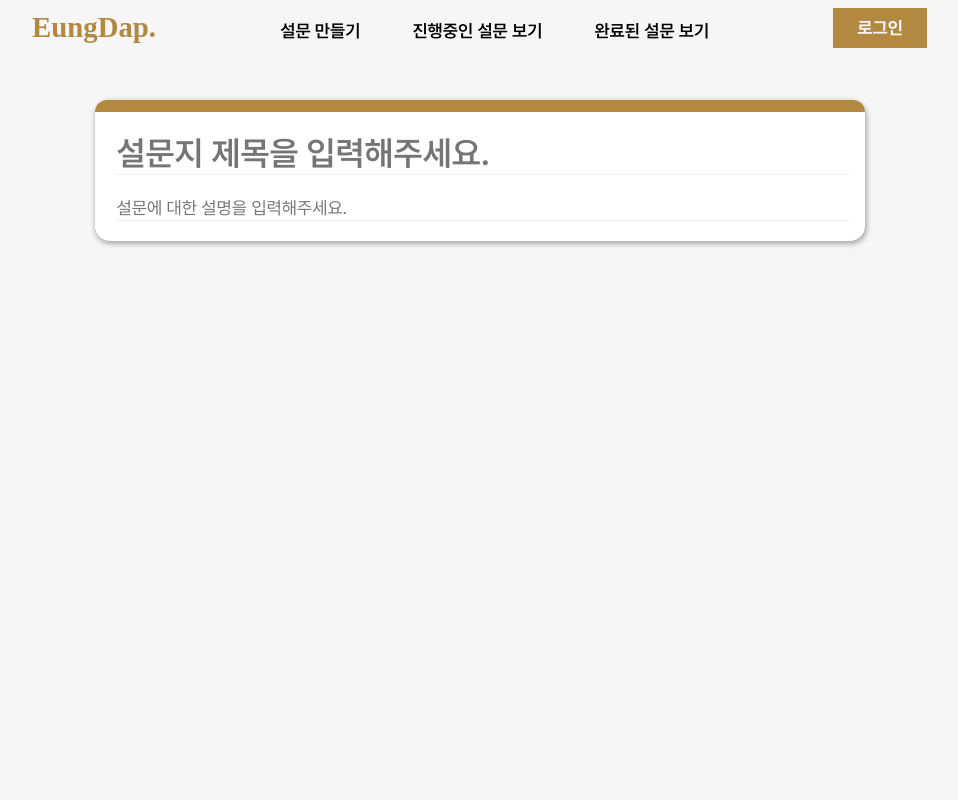
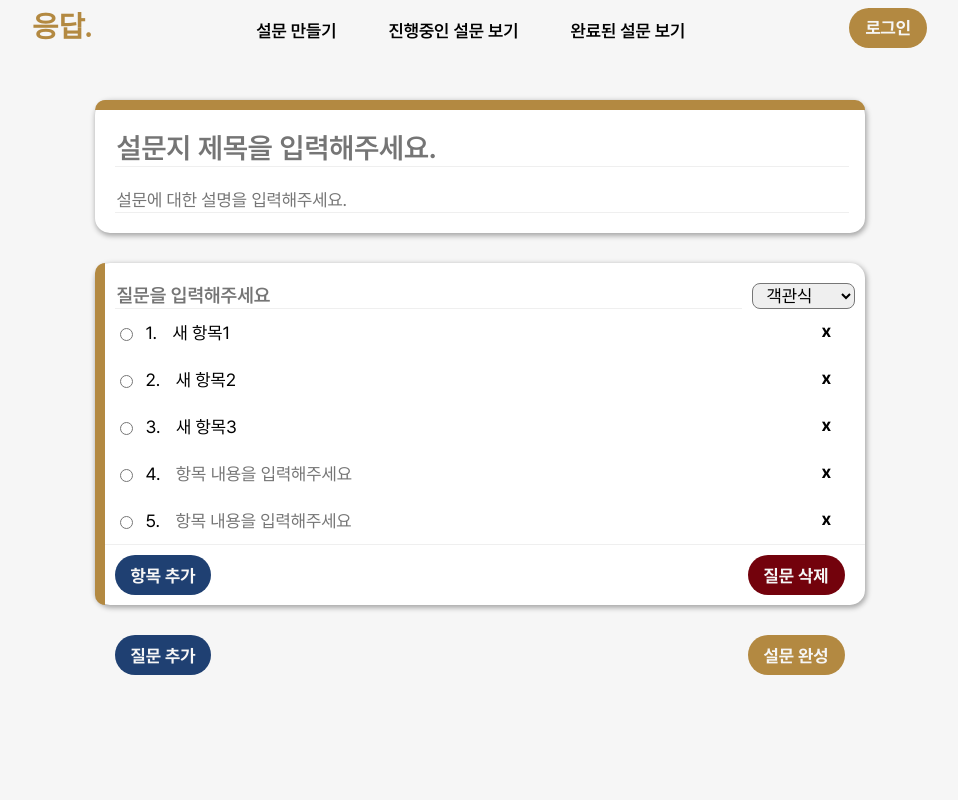
Before and after one commit to itscold96/Project-Eungdap, a React (Create React App) app in the folder my-project/: page /MakingSurvey in a window 1280 px wide. Shown: the top 800 px of the page, without its empty margins (153-1111 px from the left). Built offline with nearby package versions, Linux system fonts and the light colour scheme.

Commit message:
Feat: 설문지 만들기에서 질문의 항목 삭제/추가 기능 구현

```diff
--- a/my-project/src/CSS/common.css
+++ b/my-project/src/CSS/common.css
@@ -19,13 +19,27 @@ a {
   text-decoration: none;
 }
 
+.btn-add,
+.btn-del,
 .btn-basic {
   height: 2.5rem;
-  padding: 0px 1.5rem;
-  background-color: #b38941;
+  padding: 0px 1rem;
   color: #f6f6f6;
   font-size: 1.1rem;
   font-weight: 700;
+  border-radius: 20px;
+}
+
+.btn-basic {
+  background-color: #b38941;
+}
+
+.btn-add {
+  background-color: #1f4072;
+}
+
+.btn-del {
+  background-color: #73020c;
 }
 
 .eungdap-title {
--- a/my-project/src/components/Header/Header.jsx
+++ b/my-project/src/components/Header/Header.jsx
@@ -19,7 +19,7 @@ function Header() {
         <header className='IntroHeader'>
           <div className='IntroHeader__hdr-right'>
             <a href='/Main' className='eungdap-title'>
-              EungDap.
+              응답.
             </a>
           </div>
           <button className='btn-basic' onClick={onClickMoveToMain}>
@@ -30,7 +30,7 @@ function Header() {
         <header className='header'>
           <div className='header__hdr-right'>
             <a href='/Main' className='eungdap-title'>
-              EungDap.
+              응답.
             </a>
           </div>
           <ul className='header__hdr-feats'>
--- /dev/null
+++ b/my-project/src/components/Questions/Questions.css
@@ -0,0 +1,102 @@
+.questions_box {
+  position: relative;
+  min-height: 200px;
+  height: auto;
+  margin: 30px 0px;
+  width: 770px;
+  box-sizing: border-box;
+  background-color: white;
+  border-radius: 15px;
+  display: flex;
+  flex-direction: column;
+  justify-content: space-between;
+}
+
+.questions_box__boxColor {
+  position: absolute;
+  background-color: #b38941;
+  height: 100%;
+  width: 10px;
+  border-top-left-radius: 15px;
+  border-bottom-left-radius: 15px;
+}
+
+.questions_box__questions {
+  padding: 20px 10px 0px 20px;
+}
+
+.questions__qtitle-box {
+  display: flex;
+  gap: 10px;
+}
+
+.qtitle-box__title {
+  flex-grow: 7;
+  font-weight: 600;
+  font-size: 1.2rem;
+}
+
+.qtitle-box__kategories {
+  flex-grow: 3;
+  border-radius: 8px;
+  font-size: 1.1rem;
+  padding: 0px 10px;
+}
+
+.questions:not(.qtitle-box__title) {
+  font-weight: 300;
+}
+
+.questions {
+  border: none;
+  width: 100%;
+  border-bottom: 1px solid #efefef;
+}
+
+.questions:focus {
+  outline: none;
+  border-bottom: 1px solid #b38941;
+}
+
+.questions_box__lower-box {
+  display: flex;
+  justify-content: space-between;
+  padding: 10px 20px 10px 20px;
+  border-top: 1px solid #efefef;
+}
+
+.options-box li {
+  display: flex;
+  align-items: center;
+  padding: 10px 0px;
+}
+
+.options-box li > span,
+.options-box li > button,
+.options-box__option-text {
+  font-size: 1.1rem;
+}
+
+.options-box li > span {
+  margin: 0px 10px 0px 10px;
+  font-weight: 400;
+  flex-grow: 0.1;
+}
+
+.options-box li > button {
+  background-color: white;
+  font-weight: 700;
+  right: 20px;
+  padding-bottom: 5px;
+  flex-grow: 1;
+}
+
+.options-box__option-text {
+  border: none;
+  flex-grow: 8;
+}
+
+.options-box__option-text:focus {
+  outline: none;
+  border-bottom: 1px solid #efefef;
+}
--- /dev/null
+++ b/my-project/src/components/Questions/Questions.jsx
@@ -0,0 +1,108 @@
+import { useState } from 'react';
+import './Questions.css';
+
+function Questions({ idx, questionList, setQuestionList }) {
+  const kategoriesList = ['객관식', '복수응답', '단답형', '장문형'];
+  const [selectedKategorie, setSelectedKategorie] = useState('객관식');
+
+  const handleSelect = (e) => {
+    setSelectedKategorie(e.target.value);
+  };
+
+  const onChangeTitle = (e) => {
+    questionList[idx].questionTitle = e.target.value;
+    console.log(...questionList);
+    setQuestionList([...questionList]);
+  };
+
+  const onClickDeleteQuestion = () => {
+    questionList.splice(idx, 1);
+    questionList.map((q, index) => (q.idx = index));
+    setQuestionList([...questionList]);
+  };
+
+  const onChangeOptions = (e) => {
+    const optNum = e.target.id.split('o')[1];
+    questionList[idx].options[optNum] = e.target.value;
+    console.log(...questionList);
+    setQuestionList([...questionList]);
+  };
+
+  const onClickAddOption = (e) => {
+    questionList[idx].options.push('');
+    console.log(...questionList);
+    setQuestionList([...questionList]);
+  };
+
+  const onClickDeleteOption = (e) => {
+    if (questionList[idx].options.length > 2) {
+      const optNum = e.target.id.split('o')[1];
+      questionList[idx].options.splice(optNum, 1);
+      setQuestionList([...questionList]);
+    }
+  };
+
+  return (
+    <>
+      {/* 새 질문 추가 */}
+      <div className='questions_box making-survey__border'>
+        <div className='questions_box__boxColor'></div>
+        <div className='questions_box__questions'>
+          <div className='questions__qtitle-box'>
+            <input
+              type='text'
+              className='qtitle-box__title questions'
+              placeholder='질문을 입력해주세요'
+              onChange={onChangeTitle}
+              value={questionList[idx].questionTitle}
+            />
+            {/* 질문 유형 선택 */}
+            <select className='qtitle-box__kategories' onChange={handleSelect} value={selectedKategorie}>
+              {kategoriesList.map((item, idx) => (
+                <option value={item} key={idx}>
+                  {item}
+                </option>
+              ))}
+            </select>
+          </div>
+          <div className='questions__qoptions-box'>
+            <ul className='options-box'>
+              {questionList[idx].options.map((item, index) => (
+                <li key={index}>
+                  {selectedKategorie === '객관식' ? (
+                    <input type='radio' name={'q' + idx} />
+                  ) : (
+                    <input type='checkbox' name={'q' + idx} />
+                  )}
+
+                  <span>{index + 1}.</span>
+                  <input
+                    id={'q' + idx + 'o' + index}
+                    type='text'
+                    className='options-box__option-text'
+                    placeholder='항목 내용을 입력해주세요'
+                    onChange={onChangeOptions}
+                    value={item}
+                  />
+                  <button id={'x' + 'q' + idx + 'o' + index} onClick={onClickDeleteOption}>
+                    x
+                  </button>
+                </li>
+              ))}
+            </ul>
+          </div>
+        </div>
+        <div className='questions_box__lower-box'>
+          <button className='btn-add' onClick={onClickAddOption}>
+            항목 추가
+          </button>
+          <button className='btn-del' onClick={onClickDeleteQuestion}>
+            질문 삭제
+          </button>
+        </div>
+      </div>
+    </>
+  );
+}
+
+export default Questions;
--- a/my-project/src/pages/MakingSurvey/MakingSurvey.css
+++ b/my-project/src/pages/MakingSurvey/MakingSurvey.css
@@ -19,7 +19,7 @@
 
 .making-survey__boxColor {
   background-color: #b38941;
-  height: 12px;
+  height: 10px;
   border-top-left-radius: 15px;
   border-top-right-radius: 15px;
 }
@@ -33,7 +33,7 @@
 
 .making-survey__title {
   font-weight: 600;
-  font-size: 2.1rem;
+  font-size: 1.8rem;
 }
 
 .making-survey__title,
@@ -49,8 +49,15 @@
   font-size: 1.1rem;
 }
 
-.making-survey__title-explanation:focus,
-.making-survey__title:focus {
+.making-survey__title:focus,
+.making-survey__title-explanation:focus {
   outline: none;
   border-bottom: 1px solid #b38941;
 }
+
+.making-survey__botton-box {
+  display: flex;
+  width: 730px;
+  justify-content: space-between;
+  margin-bottom: 50px;
+}
--- a/my-project/src/pages/MakingSurvey/MakingSurvey.jsx
+++ b/my-project/src/pages/MakingSurvey/MakingSurvey.jsx
@@ -1,12 +1,30 @@
-import { useRef } from 'react';
+import Questions from 'components/Questions/Questions';
+import { useRef, useState } from 'react';
+import { useNavigate } from 'react-router-dom';
 import './MakingSurvey.css';
 
 function MakingSurvey() {
+  const [questionList, setQuestionList] = useState([
+    { idx: 0, questionTitle: '', options: ['새 항목1', '새 항목2', '새 항목3', '', ''] },
+  ]);
+
+  const navigate = useNavigate();
   const textarea = useRef();
 
   const handleResizeHeight = () => {
     textarea.current.style.height = 'auto'; //height 초기화
     textarea.current.style.height = textarea.current.scrollHeight + 'px';
+  };
+
+  const onClickAddQuestion = (e) => {
+    setQuestionList([...questionList, { idx: questionList.length, questionTitle: '', options: [] }]);
+  };
+
+  const onSubmitSurvey = (e) => {
+    if (window.confirm('이대로 설문을 완성하시겠습니까?')) {
+      window.alert('설문이 정상적으로 만들어졌습니다.');
+      navigate('/Main');
+    } else e.preventDefault();
   };
 
   return (
@@ -24,6 +42,21 @@ function MakingSurvey() {
           />
         </div>
       </div>
+
+      {questionList.map((item, i) => (
+        <div key={i}>
+          <Questions idx={item.idx} setQuestionList={setQuestionList} questionList={questionList} />
+        </div>
+      ))}
+
+      <div className='making-survey__botton-box'>
+        <button className='btn-basic btn-add' onClick={onClickAddQuestion}>
+          질문 추가
+        </button>
+        <form method='post' onSubmit={onSubmitSurvey}>
+          <button className='btn-basic'>설문 완성</button>
+        </form>
+      </div>
     </main>
   );
 }
```
